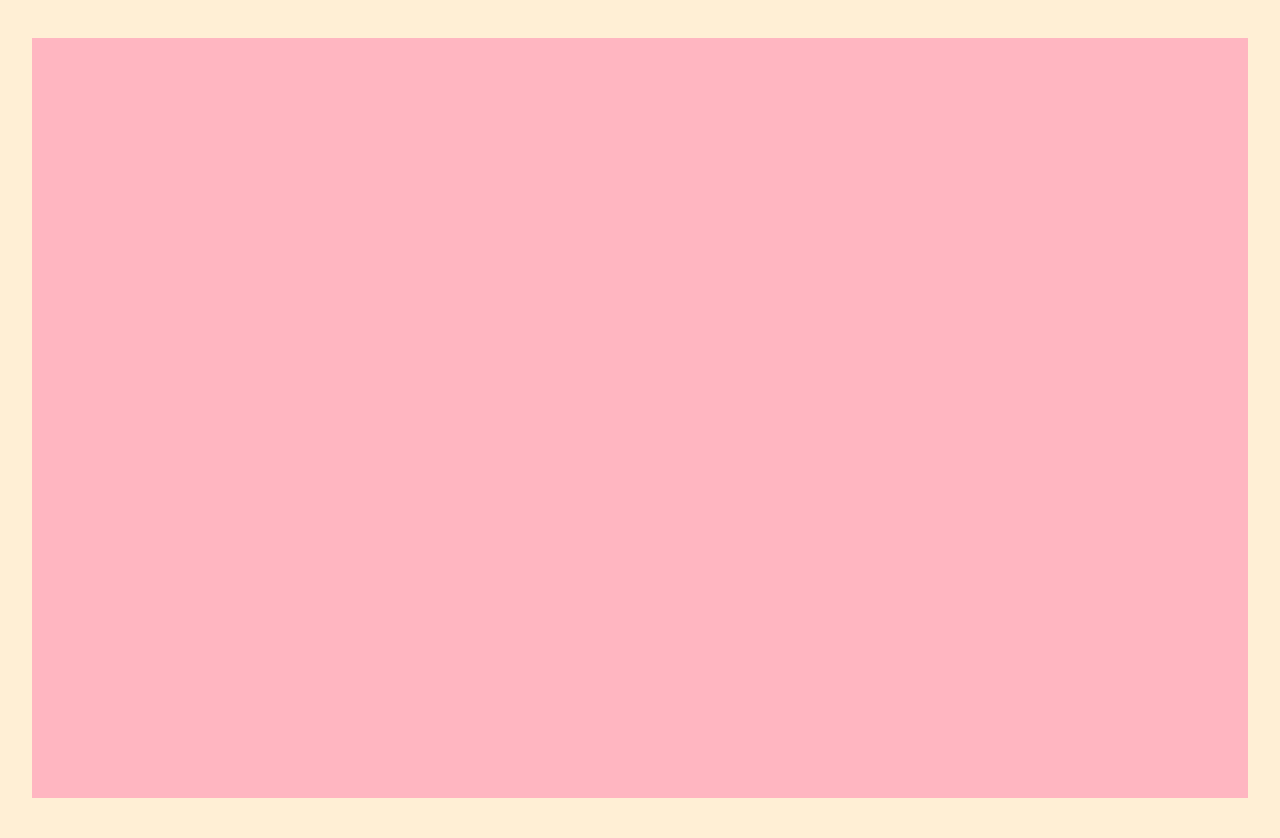
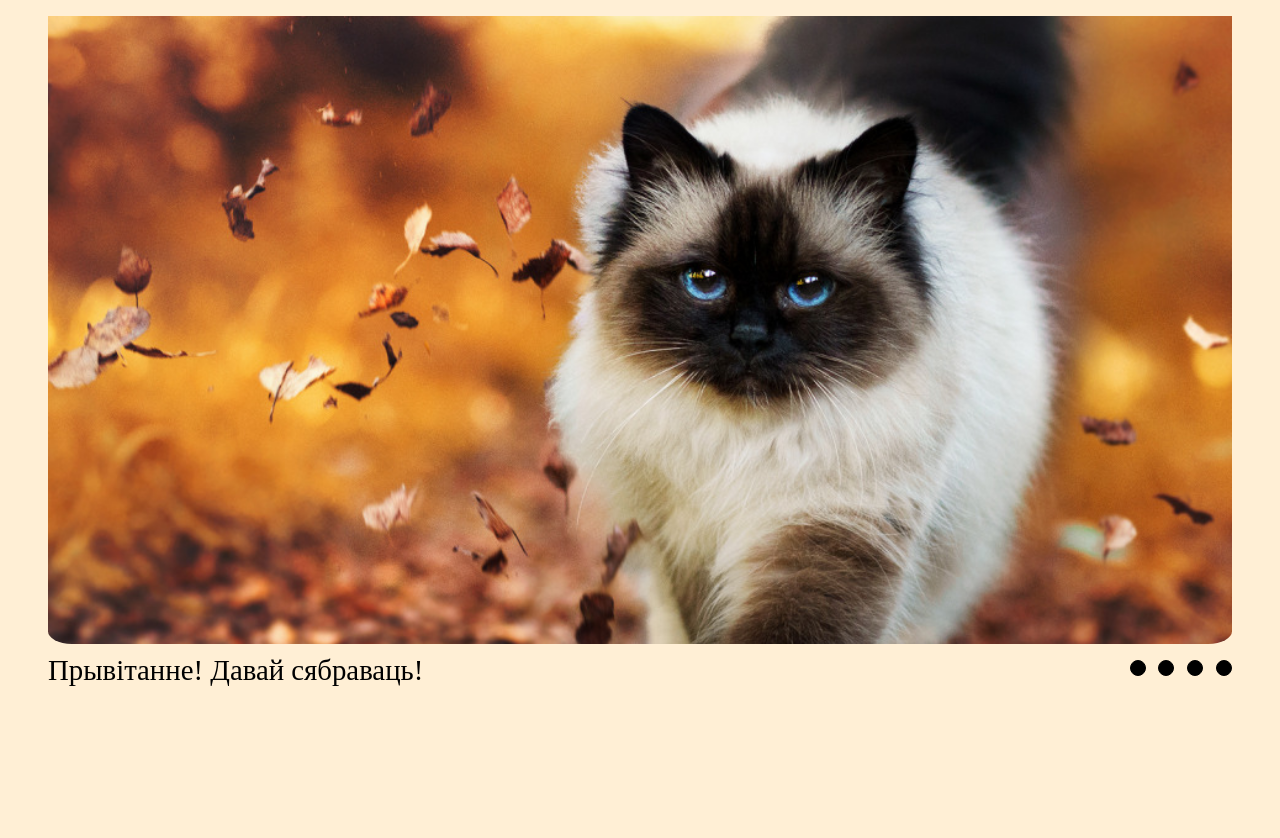
Before and after one commit to inni-ast/cssMemSlider, a plain HTML site: page cssMemSlider/index.html in a window 1280 px wide. After the commit the page ends 800 px from the top, so only its background shows below. Drawn offline with Linux system fonts and the light colour scheme.

Commit message:
feat: add slider styles (Thu, May 12, 2022 12:50:50 PM)

```diff
--- a/cssMemSlider/index.html
+++ b/cssMemSlider/index.html
@@ -13,6 +13,40 @@
 
 <body>
     <div class="wrapper">
+        <div class="slider">
+            <div class="slide__images">
+                <div class="slide slide__one" id="one">
+                    <div class="slide__image">
+                        <img src="./assets/img/tablet/1-2.jpg" alt="slide__image" class="slide__img">
+                    </div>
+                </div>
+                <div class="slide slide__two" id="two">
+                    <div class="slide__image">
+                        <img src="./assets/img/tablet/2-2.jpg" alt="slide__image" class="slide__img">
+                    </div>
+                </div>
+                <div class="slide slide__three" id="three">
+                    <div class="slide__image">
+                        <img src="./assets/img/tablet/3-2.jpg" alt="slide__image" class="slide__img">
+                    </div>
+                </div>
+                <div class="slide slide__four" id="four">
+                    <div class="slide__image">
+                        <img src="./assets/img/tablet/4-2.jpg" alt="slide__image" class="slide__img">
+                    </div>
+                </div>
+            </div>
+            <div class="slide__description">
+                <p class="slide__text">Прывітанне! Давай сябраваць!</p>
+                <ul class="slide__pagination">
+                    <li class="pagination__item"><a href="#one" class="pagination__link"></a></li>
+                    <li class="pagination__item"><a href="#two" class="pagination__link"></a></li>
+                    <li class="pagination__item"><a href="#three" class="pagination__link"></a></li>
+                    <li class="pagination__item"><a href="#four" class="pagination__link"></a></li>
+                </ul>
+            </div>
+
+        </div>
     </div>
 </body>
 
--- a/cssMemSlider/style.css
+++ b/cssMemSlider/style.css
@@ -28,9 +28,8 @@ html,
 body {
 	height: 100%;
 	width: 100%;
-	font-size: 100%;
+    font-size: 100%;
 	line-height: 1;
-	font-size: 14px;
 	-ms-text-size-adjust: 100%;
 	-moz-text-size-adjust: 100%;
 	-webkit-text-size-adjust: 100%;
@@ -90,15 +89,128 @@ a {
 }
 
 body {
-  font-family: Arial, Helvetica, sans-serif;
-  font-size: 1.3rem;
+  height: 100%;
+  box-sizing: border-box;
+  font-family: 'Times New Roman', Times, serif;
+  font-size: 1.8rem;
   background-color:  var(--color-body);
   color: var(--color-black);
+
 }
 
 .wrapper {
-  width: 95%;
-  height: 95%;
-  margin: 3% auto;
-  background-color: var(--color-slider);
+    max-height: 100vh;
+    width: calc(100% - 5vw);
+    margin: 0 auto;
+    padding: 1rem;
 }
+
+
+.slider {
+    display: flex;
+    flex-direction: column;
+
+
+
+
+}
+.slide__images {
+    width: 100%;
+    height: 80vh;
+
+    overflow: hidden;
+
+}
+.slide {
+    display: flex;
+    flex-direction: column;
+}
+.slide__image {
+    display: flex;
+    align-items: center;
+    margin-bottom: 1rem;
+    height: 80vh;
+    border-radius: 2%;
+}
+.slide__img {
+  height: 100%;
+width: 100%;
+  max-width: 100%;
+object-fit: cover;
+  border-radius: 2%;
+  z-index: 1;
+  margin-bottom: 1.5rem;
+
+
+}
+.slide__description {
+   display: flex;
+   justify-content: space-between;
+   align-items: center;
+   gap: 1rem;
+}
+.slide__text {
+}
+.slide__pagination {
+  display: flex;
+  justify-content: flex-end;
+  align-items: center;
+  gap: 0.5rem;
+  margin-right: -0.3rem;
+}
+.pagination__item {
+  cursor: pointer;
+  width: 1.3rem;
+  height: 1.3rem;
+}
+
+.pagination__link {
+  display: flex;
+  background-color: var(--color-black);
+  border: 0.1rem var(--color-black) solid;
+  width: 1rem;
+  height: 1rem;
+  border-radius: 50%;
+  transition: all 0.4s;
+
+}
+.active-link {
+    background-color: var(--color-body);
+}
+.pagination__link:hover {
+    background-color: var(--color-slider);
+}
+.pagination__link:active {
+    background-color: var(--color-white);
+    transform: translateY(0.5rem);
+    transition: all 0.4s;
+}
+.pagination__link:target {
+    background-color: var(--color-body);
+}
+.pagination__img {
+}
+/* #one:target {
+display: block;
+}
+#two:target {
+display: block;
+}
+#three:target {
+display: block;
+}
+#four:target {
+display: block;
+} */
+
+@media (max-width: 768px) {
+    .slide__description {
+        flex-direction: column;
+    }
+    .slide__pagination {
+        order: -1;
+    }
+    .slide__text {
+        align-self: flex-start;
+    }
+}
--- /dev/null
+++ b/cssMemSlider/style1.css
@@ -0,0 +1,166 @@
+* {
+	padding: 0;
+	margin: 0;
+	border: 0;
+}
+*,
+*:before,
+*:after {
+	-moz-box-sizing: border-box;
+	-webkit-box-sizing: border-box;
+	box-sizing: border-box;
+}
+:focus,
+:active {
+	outline: none;
+}
+a:focus,
+a:active {
+	outline: none;
+}
+nav,
+footer,
+header,
+aside {
+	display: block;
+}
+html,
+body {
+	height: 100%;
+	width: 100%;
+	line-height: 1;
+	-ms-text-size-adjust: 100%;
+	-moz-text-size-adjust: 100%;
+	-webkit-text-size-adjust: 100%;
+}
+input,
+textarea,
+button {
+	font-family: inherit;
+}
+input::-ms-clear {
+	display: none;
+}
+button {
+	cursor: pointer;
+}
+button ::-moz-focus-inner {
+	padding: 0;
+	border: 0;
+}
+a,
+a:visited {
+	text-decoration: none;
+}
+a:hover {
+	text-decoration: none;
+}
+ul li {
+	list-style: none;
+}
+img {
+	vertical-align: top;
+}
+h1,
+h2,
+h3,
+h4,
+h5,
+h6 {
+	font-size: inherit;
+	font-weight: inherit;
+}
+
+:root {
+  --color-body: #FFEFD5;
+  --color-slider: #FFB6C1;
+  --color-white: #eee;
+  --color-black: #000;
+ }
+
+html {
+  scroll-behavior: smooth;
+}
+
+a {
+  text-decoration: none;
+  font-family: inherit;
+}
+
+body {
+  height: 100%;
+  box-sizing: border-box;
+  font-family: Arial, Helvetica, sans-serif;
+  font-size: 1.3rem;
+  background-color:  var(--color-body);
+  color: var(--color-black);
+
+}
+
+.wrapper {
+    max-height: 100vh;
+    width: calc(100% - 5vw);
+    margin: 0 auto;
+    padding: 2rem 0;
+    background-color: var(--color-slider);
+}
+
+
+.slider {
+
+}
+.slide {
+    display: flex;
+    flex-direction: column;
+    justify-content: space-between;
+    align-items: center;
+    /* flex: 1;
+    width: 100%; */
+
+}
+.slide__one {
+}
+.slide__image {
+    display: flex;
+    justify-content: center;
+    align-items: center;
+    /* flex: 0 1 400px;     */
+    margin-bottom: 1rem;
+}
+.slide__img {
+    /* height: 80%; */
+	width: 100%;
+	object-fit: contain;
+    border-radius: 2%;
+    z-index: 1;
+    /* height: 300px;   */
+
+}
+.slide__description {
+    flex: 1;
+}
+.slide__text {
+}
+.slide__pagination {
+}
+.pagination__item {
+}
+.pagination__link {
+}
+.pagination__img {
+}
+.slide__two {
+    display: none;
+    /* visibility: hidden;
+    opacity: 0; */
+}
+.slide__three {
+    display: none;
+    /* visibility: hidden;
+    opacity: 0; */
+}
+.slide__four {
+    display: none;
+    /* visibility: hidden;
+    opacity: 0; */
+}
```
Also changed, not shown: cssMemSlider/assets/img/desctop/1-1.jpg (added), cssMemSlider/assets/img/desctop/2-1.jpg (added), cssMemSlider/assets/img/desctop/3-1.jpg (added), cssMemSlider/assets/img/desctop/4-1.jpg (added), cssMemSlider/assets/img/mobile/1-3.jpg (added), cssMemSlider/assets/img/mobile/2-3.jpg (added), cssMemSlider/assets/img/mobile/3-3.jpg (added), cssMemSlider/assets/img/mobile/4-3.jpg (added), cssMemSlider/assets/img/tablet/1-2.jpg (added), cssMemSlider/assets/img/tablet/2-2.jpg (added), cssMemSlider/assets/img/tablet/3-2.jpg (added), cssMemSlider/assets/img/tablet/4-2.jpg (added).
